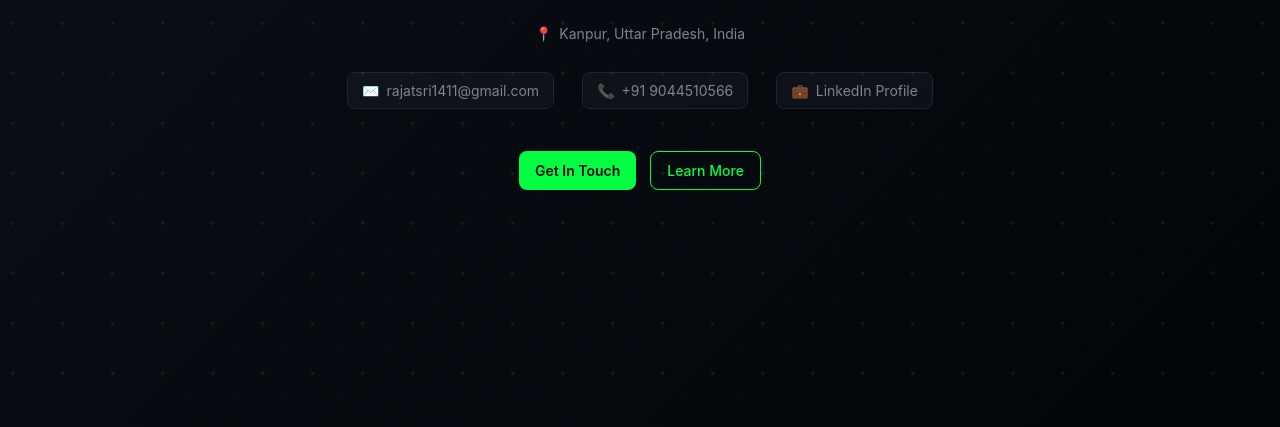
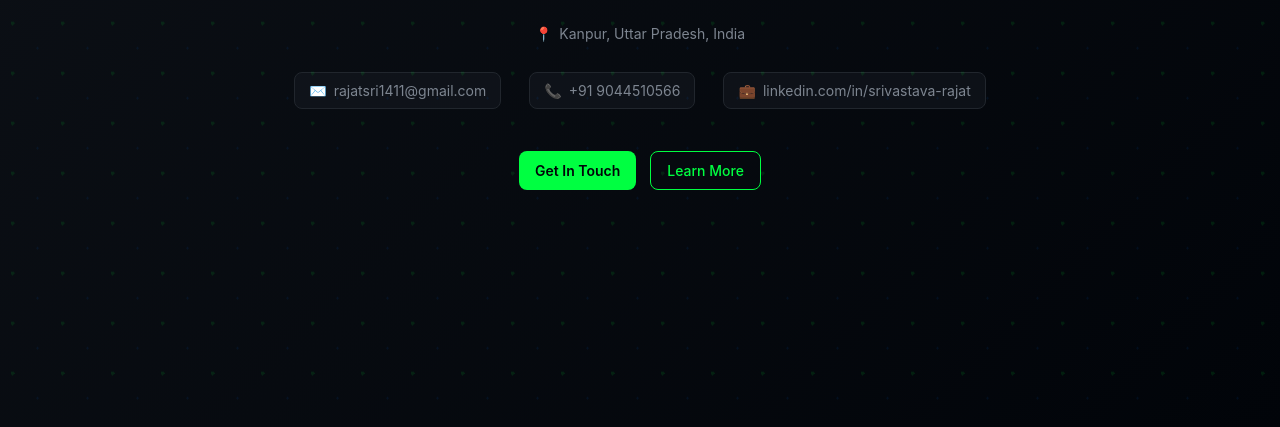
Before and after one commit to X-rajat/rajatsrivastava, a plain HTML site: page index.html in a window 1280 px wide. Shown: the part 373-800 px from the top of the page. Drawn offline with Linux system fonts and the light colour scheme; a web font is replaced by a local one.

Commit message:
Update index.html

```diff
--- a/index.html
+++ b/index.html
@@ -54,9 +54,9 @@
                         <span class="contact-icon">📞</span>
                         +91 9044510566
                     </a>
-                    <a href="https://www.linkedin.com/in/srivastava-rajat" target="_blank" class="contact-item">
+                    <a href="linkedin.com/in/srivastava-rajat" target="_blank" class="contact-item">
                         <span class="contact-icon">💼</span>
-                        LinkedIn Profile
+                       linkedin.com/in/srivastava-rajat
                     </a>
                 </div>
                 <div class="hero-actions">
```
